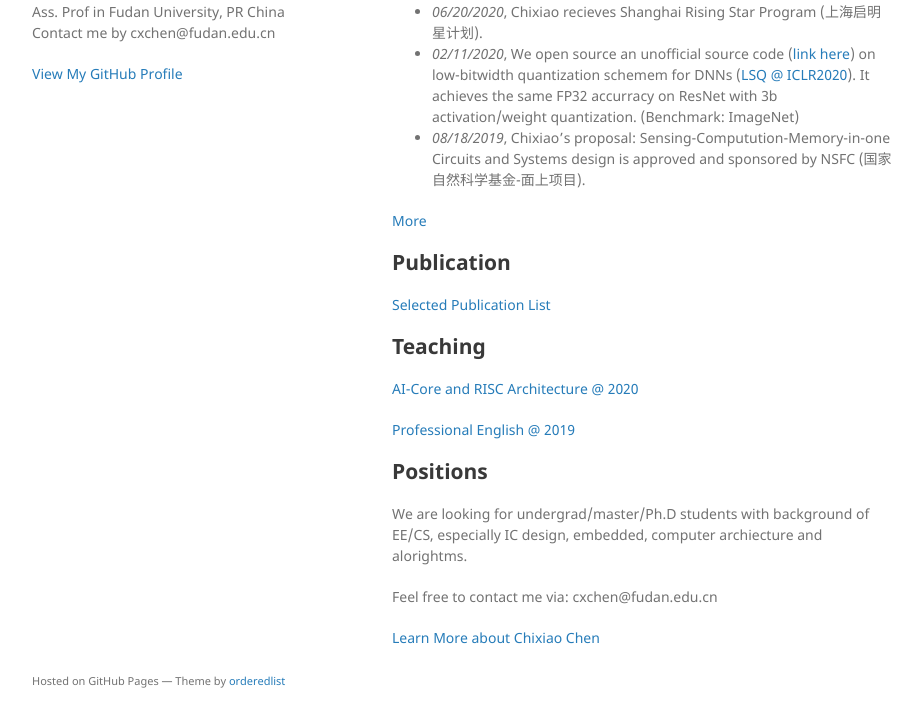
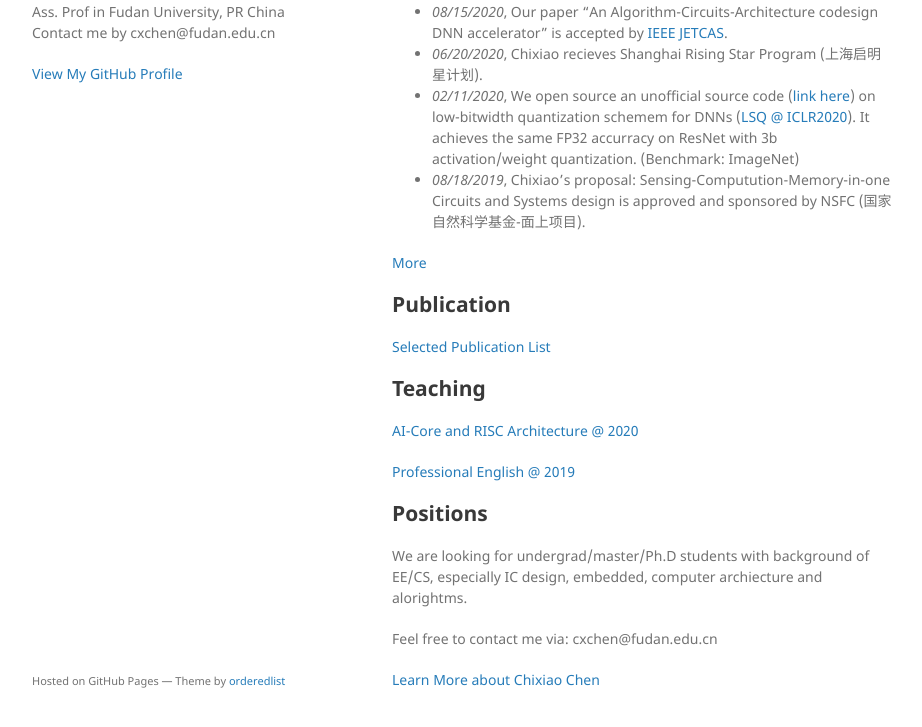
Before and after one commit to cihlab/cihlab.github.io, a Jekyll site: the page built from index.md, in a window 1280 px wide and 1127 px high. Shown: the part 367-1094 px from the top of the window, without its empty margins (178-1100 px from the left). Built offline with Jekyll 4.4.1, drawn with Linux system fonts in a browser that asks for light colours; our own code applies the rules of GitHub Pages for plain Markdown files.

Commit message:
Update index.md

```diff
--- a/index.md
+++ b/index.md
@@ -13,11 +13,10 @@ A brief chinese introduction can be found via [FAET faculty website](http://faet
 
 
 ## News
+* _08/15/2020_, Our paper "An Algorithm-Circuits-Architecture codesign DNN accelerator" is accepted by [IEEE JETCAS](https://ieeexplore.ieee.org/document/9162116).
 * _06/20/2020_, Chixiao recieves Shanghai Rising Star Program (上海启明星计划).
 * _02/11/2020_, We open source an unofficial source code ([link here](https://github.com/zhutmost/lsq-net)) on low-bitwidth quantization schemem for DNNs ([LSQ @ ICLR2020](https://arxiv.org/abs/1902.08153)). It achieves the same FP32 accurracy on ResNet with 3b activation/weight quantization. (Benchmark: ImageNet)
 * _08/18/2019_, Chixiao's proposal: Sensing-Computution-Memory-in-one Circuits and Systems design is approved and sponsored by NSFC (国家自然科学基金-面上项目).
-
-
 
 [More](./news.md)
 
```
